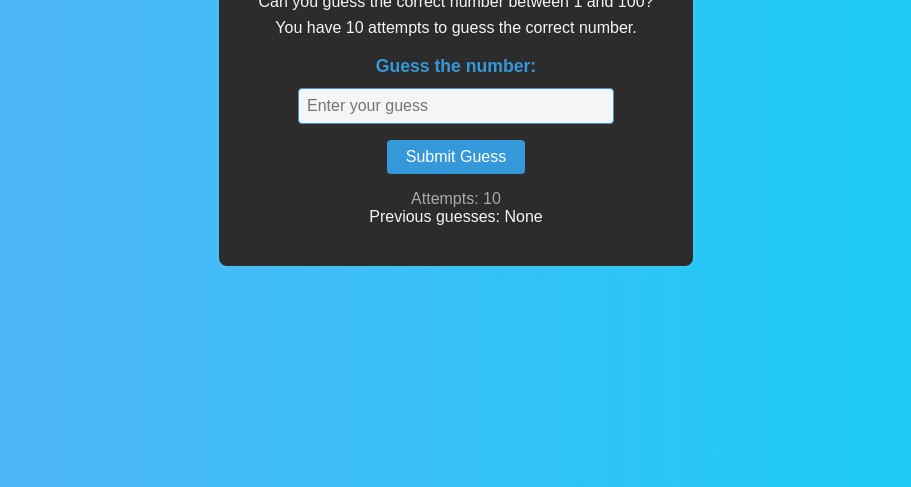
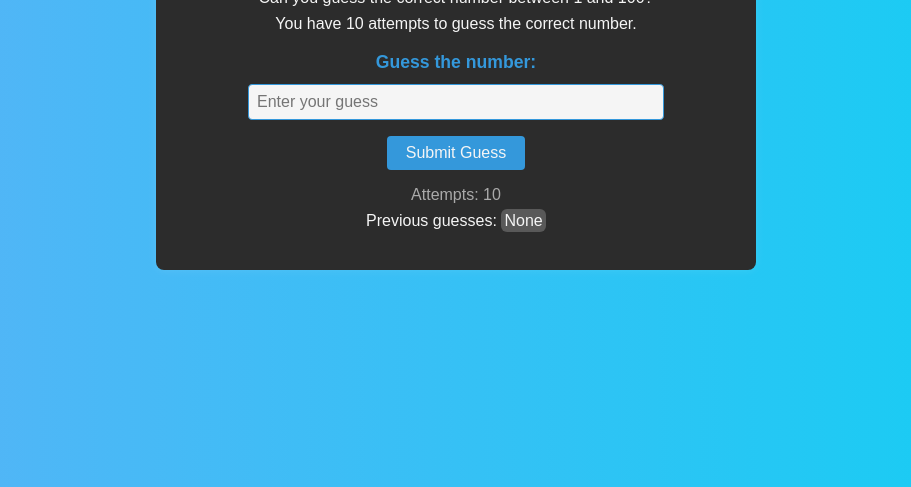
Before and after one commit to Sh1v4nk/NumGuess, a plain HTML site: page index.html in a window 1280 px wide. Shown: the part 313-800 px from the top of the page, without its empty margins (184-1095 px from the left). Drawn offline with Linux system fonts and the light colour scheme.

Commit message:
Added variables for colors and other minor styling changes

```diff
--- a/style.css
+++ b/style.css
@@ -10,6 +10,12 @@
   -webkit-tap-highlight-color: transparent;
 }
 
+:root {
+  --accent-color: #3498db;
+  --text-color: #f5f5f5;
+  --bg-color: #2c2c2c;
+}
+
 body {
   background: linear-gradient(to right, #5ab2f7, #12cff3);
 }
@@ -19,13 +25,13 @@ body {
   justify-content: center;
   align-items: center;
   height: 100vh;
-  padding: 2rem;
 }
 
 .game {
-  max-width: 500px;
-  background-color: #2c2c2c;
+  width: 600px;
+  background-color: var(--bg-color);
   padding: 2.5rem;
+  margin: 0 1rem;
   border-radius: 8px;
   box-shadow: 0 0 10px rgba(255, 255, 255, 0.1);
 }
@@ -38,11 +44,11 @@ body {
 h1 {
   font-size: 2em;
   margin-bottom: .5rem;
-  color: #3498db;
+  color: var(--accent-color);
 }
 
 .instructions-section p {
-  color: #f5f5f5;
+  color: var(--text-color);
   margin-bottom: .5rem;
 }
 
@@ -57,25 +63,25 @@ label {
   font-size: 1.1em;
   font-weight: 600;
   margin-bottom: .7rem;
-  color: #3498db;
+  color: var(--accent-color);
 }
 
 input {
   padding: .5rem;
   font-size: 1em;
   width: 80%;
-  border: .7px solid #3498db;
+  border: .7px solid var(--accent-color);
   border-radius: 4px;
-  background-color: #f5f5f5;
-  color: #2c3e50;
+  background-color: var(--text-color);
+  color: var(--bg-color);
 }
 
 .submit-btn {
   margin: 1rem 0;
   padding: .5rem 1.2rem;
   font-size: 1em;
-  background-color: #3498db;
-  color: #fff;
+  background-color: var(--accent-color);
+  color: var(--text-color);
   border-radius: 4px;
   cursor: pointer;
   transition: background-color 0.3s;
@@ -87,7 +93,7 @@ input {
 
 .result-section {
   text-align: center;
-  color: #f5f5f5;
+  color: var(--text-color);
 }
 
 .answer{
@@ -96,6 +102,13 @@ input {
 
 .attempts {
   color: #aaa;
+  margin-bottom: .5rem;
+}
+
+.guesses{
+  background-color: #aaaaaa5a;
+  padding: .2rem;
+  border-radius: 6px;
 }
 
 .reset-btn {
@@ -104,12 +117,12 @@ input {
   padding: .7rem 1.2rem;
   font-size: 1em;
   background-color: #e74c3c;
-  color: #f5f5f5;
+  color: var(--text-color);
   border-radius: 4px;
   cursor: pointer;
   transition: background-color 0.3s;
 }
 
 button:hover {
-  background-color: #c0392b; /* Darker red on hover */
+  background-color: #c0392b;
 }
```
